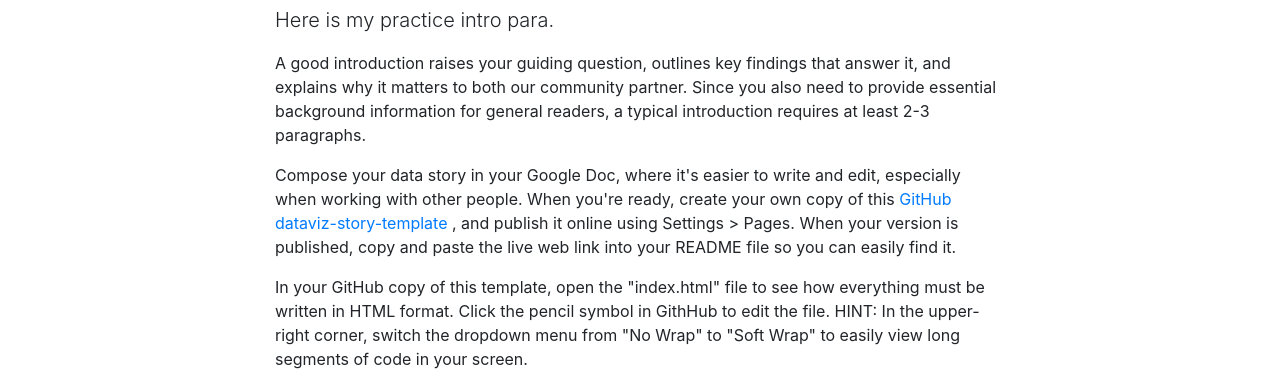
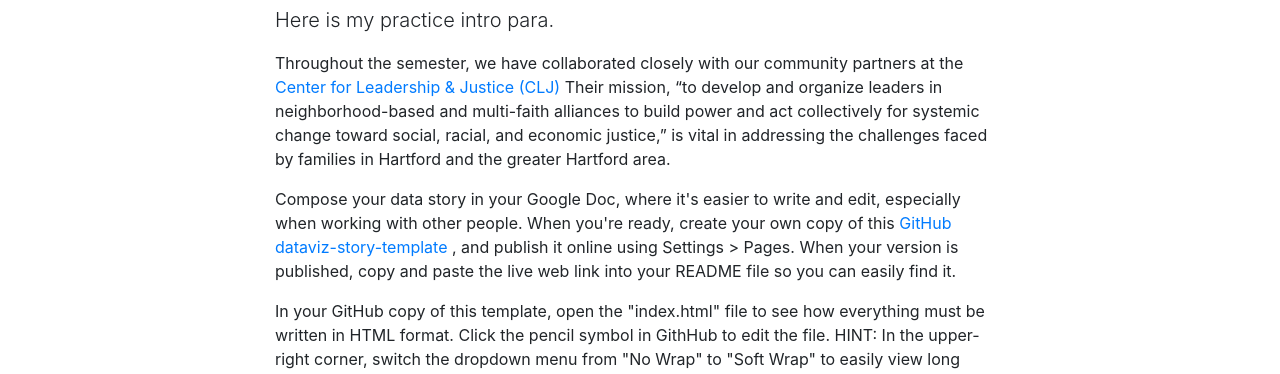
Before and after one commit to lillieedwardss/practice-story, a plain HTML site: page index.html in a window 1280 px wide. Shown: the part 701-1075 px from the top of the page. Drawn offline with nearby package versions, Linux system fonts and the light colour scheme.

Commit message:
Update index.html

```diff
--- a/index.html
+++ b/index.html
@@ -70,7 +70,8 @@
 
           <p class="lead">Here is my practice intro para.</p>
 
-          <p>A good introduction raises your guiding question, outlines key findings that answer it, and explains why it matters to both our community partner. Since you also need to provide essential background information for general readers, a typical introduction requires at least 2-3 paragraphs.</p>
+          <p>Throughout the semester, we have collaborated closely with our community partners at the <a href='https://cljct.org/'>Center for Leadership & Justice (CLJ)</a> Their mission, “to develop and organize leaders in neighborhood-based and multi-faith alliances to build power and act collectively for systemic change toward social, racial, and economic justice,” is vital in addressing the challenges faced by families in Hartford and the greater Hartford area.
+</p>
 
           <p>Compose your data story in your Google Doc, where it's easier to write and edit, especially when working with other people. When you're ready, create your own copy of this <a href="https://github.com/DataVizForAll/dataviz-story-template">GitHub dataviz-story-template </a>, and publish it online using Settings > Pages. When your version is published, copy and paste the live web link into your README file so you can easily find it.</p>
 
```
